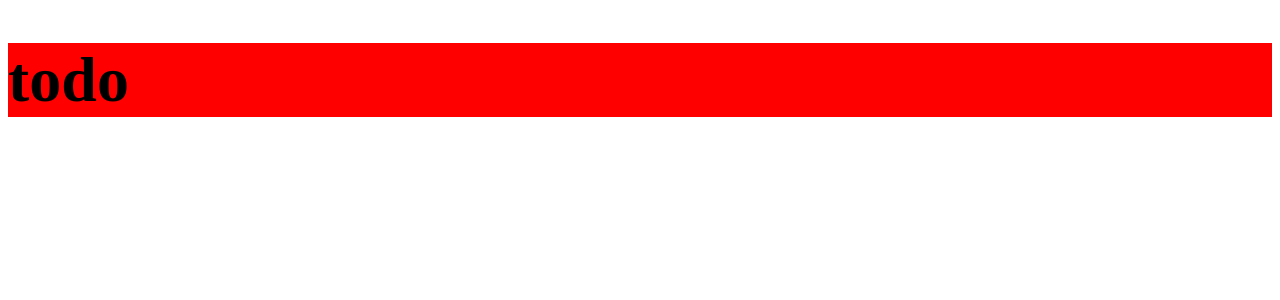
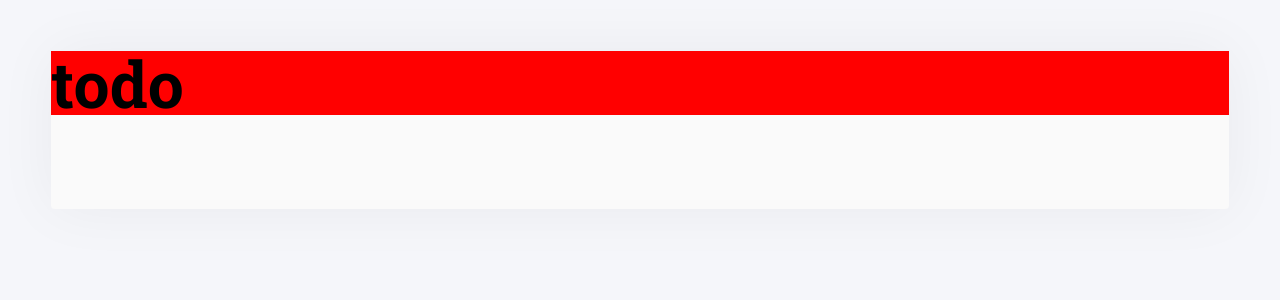
Before and after one commit to shahadat3669/react-bookstore, a React (Create React App) app: page / in a window 1280 px wide. Shown: the top 300 px of the page. Built offline with nearby package versions, Linux system fonts and the light colour scheme.

Commit message:
Add styles for basic setup.

```diff
--- a/src/index.js
+++ b/src/index.js
@@ -1,6 +1,8 @@
 import React from 'react';
 import ReactDOM from 'react-dom/client';
 import App from './App';
+
+import './index.scss';
 
 const root = ReactDOM.createRoot(document.getElementById('root'));
 root.render(
--- /dev/null
+++ b/src/index.scss
@@ -0,0 +1,51 @@
+@import url('https://fonts.googleapis.com/css2?family=Roboto+Slab:wght@200;400;500;700&display=swap');
+
+*,
+*::after,
+*::before {
+  margin: 0;
+  padding: 0;
+  font-size: 100%;
+  border: 0;
+}
+
+body {
+  padding: 4%;
+  background-color: #f5f6fa;
+  margin: 0;
+  font-family: 'Roboto Slab', serif;
+  font-size: 100%;
+  line-height: 1;
+}
+
+article,
+aside,
+details,
+figcaption,
+figure,
+footer,
+header,
+hgroup,
+menu,
+nav,
+section {
+  display: block;
+}
+
+ol,
+ul {
+  list-style: none;
+}
+
+a {
+  text-decoration: none;
+  color: #2b3467;
+}
+
+#root {
+  margin: 0;
+  padding: 0 0 8%;
+  border-radius: 4px;
+  box-shadow: 0 0 60px 0 rgb(0 0 0 / 5%);
+  background-color: #fafafa;
+}
```
